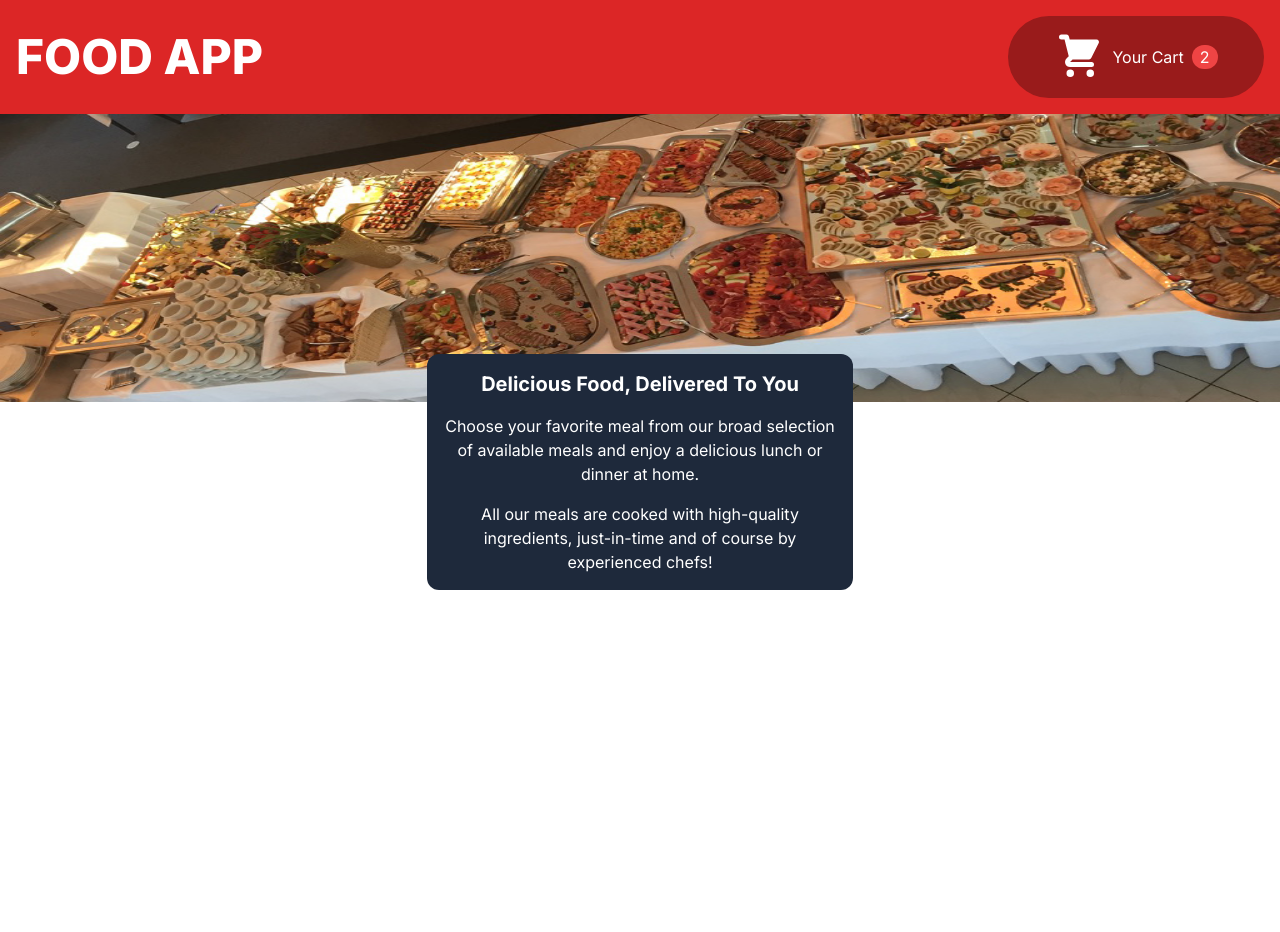
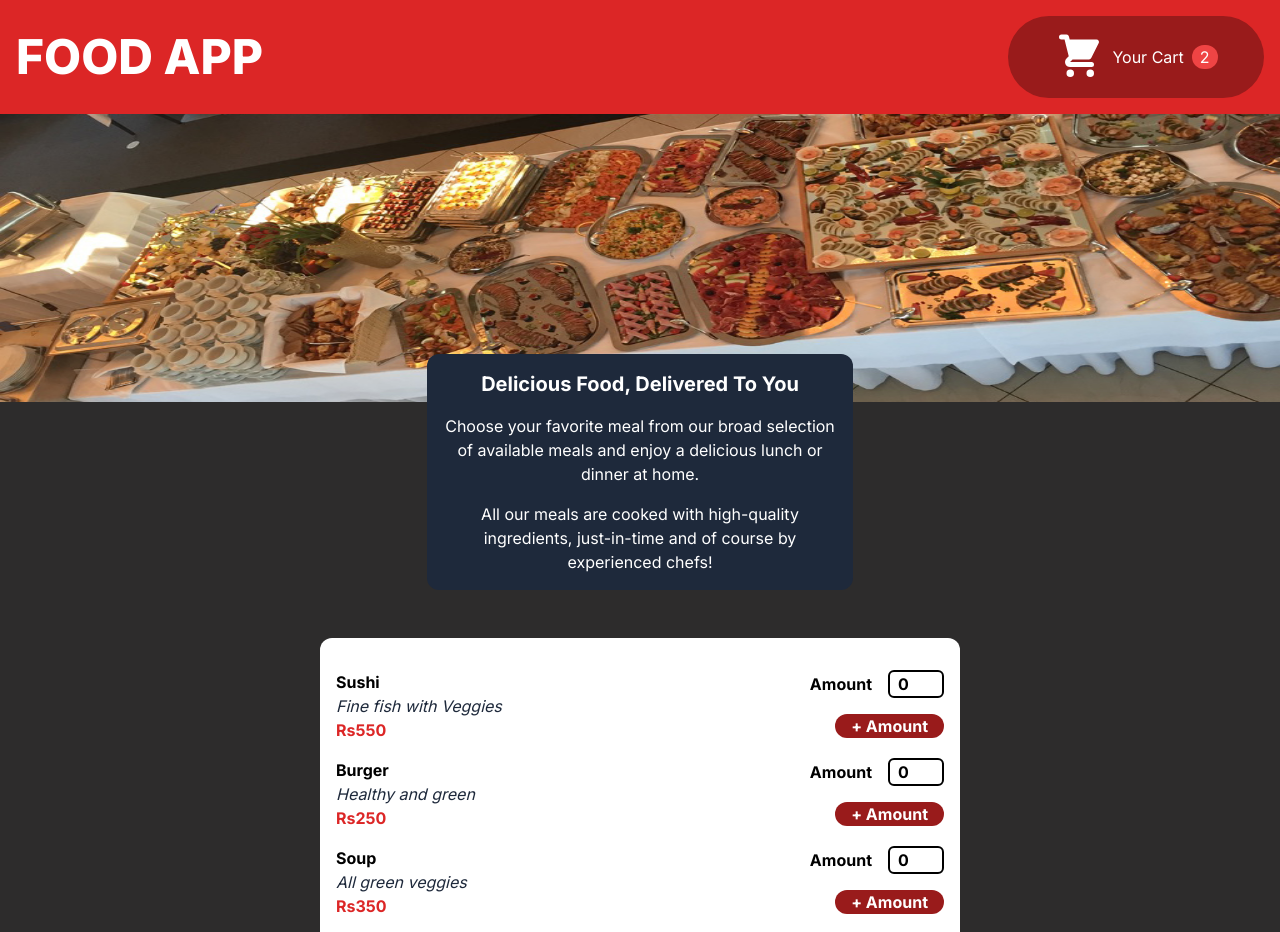
Before and after one commit to simran019/OnlineFoodOrderApp, a Next.js app: page / in a window 1280 px wide. Shown: the top 932 px of the page. Before the commit the page ends 800 px from the top, so only its background shows below. Built offline with nearby package versions, Linux system fonts and the light colour scheme.

Commit message:
show meals

```diff
--- /dev/null
+++ b/app/Meals/mealsInfo.js
@@ -0,0 +1,28 @@
+const allMeals = [
+ {
+    mealId:"meal1",
+    mealName:"Sushi",
+    mealDescription:"Fine fish with Veggies",
+    mealAmount:"Rs550"
+ },
+ {
+    mealId:"meal2",
+    mealName:"Burger",
+    mealDescription:"Healthy and green",
+    mealAmount:"Rs250"
+ },
+ {
+    mealId:"meal3",
+    mealName:"Soup",
+    mealDescription:"All green veggies",
+    mealAmount:"Rs350"
+ },
+ {
+    mealId:"meal4",
+    mealName:"Ice Cream",
+    mealDescription:"Blueberries and nuts",
+    mealAmount:"Rs150"
+ }
+]
+
+export default allMeals;
--- /dev/null
+++ b/app/Meals/page.tsx
@@ -0,0 +1,42 @@
+import allMeals from "./mealsInfo";
+
+const Meals = () => {
+  console.log(allMeals, "hii");
+  return (
+    <div className="flex flex-col gap-4 bg-white px-4 py-8 rounded-xl w-1/2">
+      {allMeals.map((meal: any, index: any) => {
+        return (
+          <div className="flex justify-between ">
+            <div>
+              <div className="font-bold">{meal.mealName}</div>
+              <div className="text-slate-800">
+                <i>{meal.mealDescription}</i>
+              </div>
+              <div className="text-red-600 font-bold">{meal.mealAmount}</div>
+            </div>
+            <div className="flex flex-col gap-4 items-end">
+              <div>
+                <p className="font-bold">
+                  Amount
+                  <input
+                    type="number"
+                    min="1"
+                    max="5"
+                    placeholder="0"
+                    className="border-2 border-black px-2 rounded-md w-14 ml-4 placeholder:text-black"
+                  />
+                </p>
+              </div>
+              <button className="px-4 bg-red-800 text-white font-bold rounded-xl w-fit">
+                <p>+ Amount</p>
+              </button>
+            </div>
+          </div>
+        );
+      })}
+
+    </div>
+  );
+};
+
+export default Meals;
--- a/app/globals.css
+++ b/app/globals.css
@@ -18,5 +18,5 @@
 
 body {
   color: #000;
-  background: #fff;
+  background: #2d2c2c;
 }
--- a/app/page.tsx
+++ b/app/page.tsx
@@ -1,12 +1,14 @@
 import Image from "next/image";
 import Header from "./Header/page";
 import PictureSection from "./PictureSection/page";
+import Meals from "./Meals/page";
 
 export default function Home() {
   return (
     <main className="flex min-h-screen flex-col items-center">
       <Header/>
       <PictureSection/>
+      <Meals/>
     </main>
   );
 }
--- a/next.config.js
+++ b/next.config.js
@@ -1,8 +1,6 @@
 /** @type {import('next').NextConfig} */
 const nextConfig = {
-    experimental: {
-        serverActions: true,
-      },
+
 }
 
 module.exports = nextConfig
```
